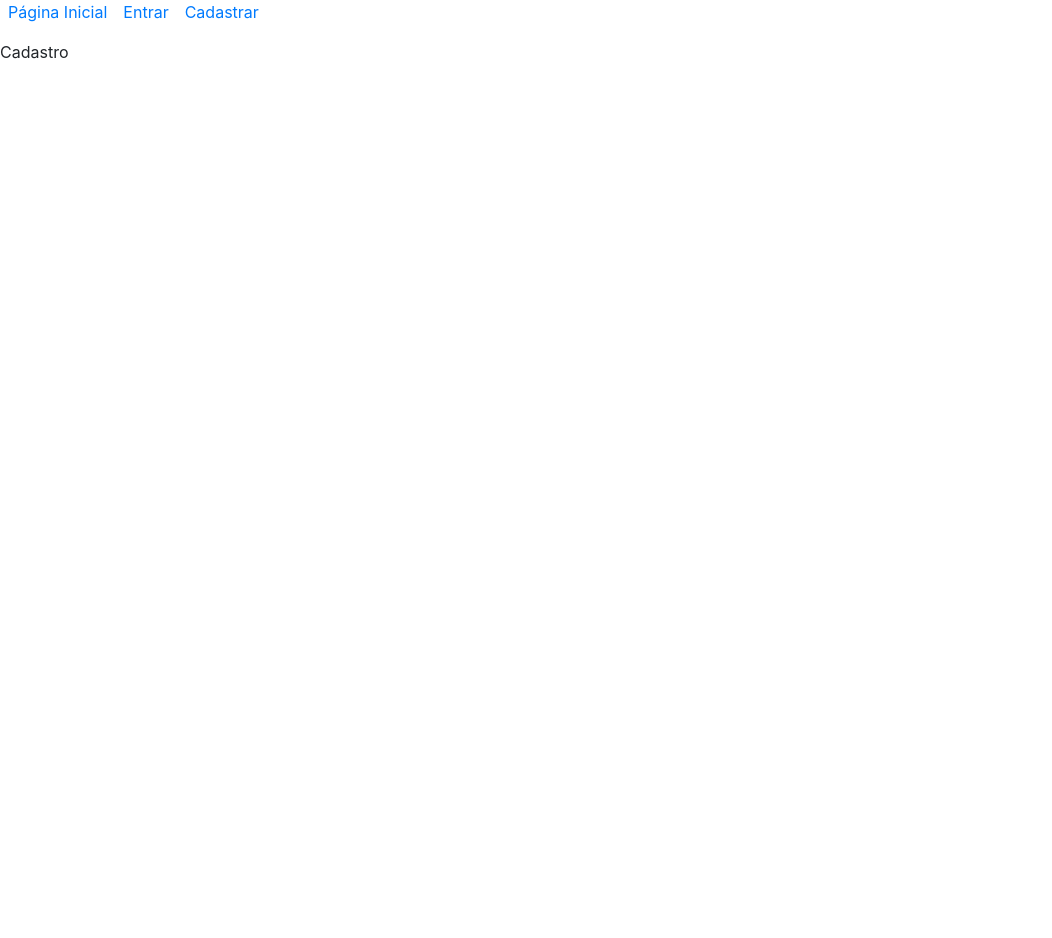
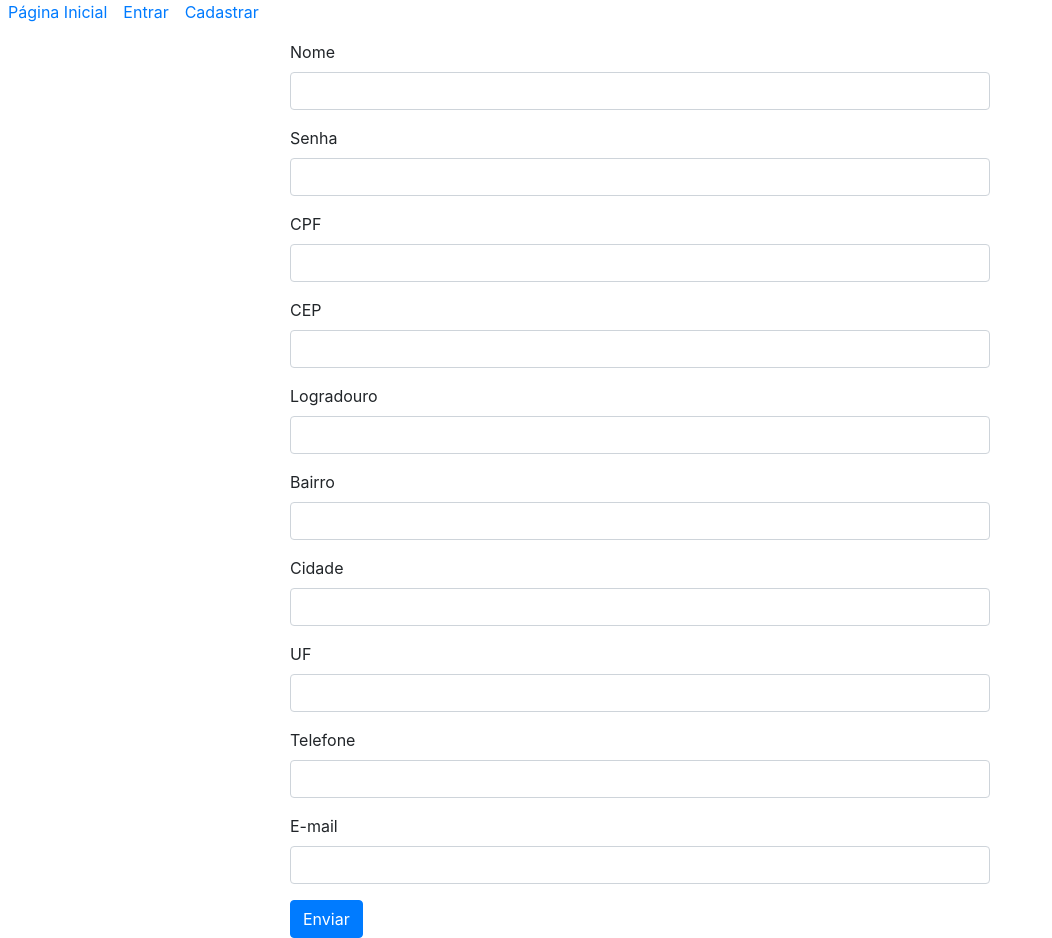
Before and after one commit to grigati/desafio-web, a React (Create React App) app: page /cadastrar in a window 1280 px wide. Shown: the whole page, without its empty margins (0-1052 px from the left). Before the commit the page ends 800 px from the top, so only its background shows below. Built offline with nearby package versions, Linux system fonts and the light colour scheme; the HTML template or start-up script is replaced by a standard one.

Commit message:
Adiciona formulário de cadastro

```diff
--- a/src/Cadastro.js
+++ b/src/Cadastro.js
@@ -1,10 +1,65 @@
 import React from 'react';
 
 class Cadastro extends React.Component {
+    constructor(props) {
+      super(props);
+    }
     render() {
         return (
-              <div>
-                Cadastro
+              <div className="mx-auto" style={{maxWidth:"700px"}}>
+                <form>
+                  <div className="form-group">
+                    <label htmlFor="input-nome">Nome</label>
+                    <input type="text" className="form-control" id="input-nome" />
+                  </div>
+
+                  <div className="form-group">
+                    <label htmlFor="input-senha">Senha</label>
+                    <input type="password" className="form-control" id="input-senha" />
+                  </div>
+
+                  <div className="form-group">
+                    <label htmlFor="input-cpf">CPF</label>
+                    <input type="text" className="form-control" id="input-cpf" />
+                  </div>
+
+                  <div className="form-group">
+                    <label htmlFor="input-cep">CEP</label>
+                    <input type="text" className="form-control" id="input-cep" />
+                  </div>
+
+                  <div className="form-group">
+                    <label htmlFor="input-logradouro">Logradouro</label>
+                    <input type="text" className="form-control" id="input-nome" />
+                  </div>
+
+                  <div className="form-group">
+                    <label htmlFor="input-bairro">Bairro</label>
+                    <input type="text" className="form-control" id="input-bairro" />
+                  </div>
+
+                  <div className="form-group">
+                    <label htmlFor="input-cidade">Cidade</label>
+                    <input type="text" className="form-control" id="input-cidade" />
+                  </div>
+
+                  <div className="form-group">
+                    <label htmlFor="input-uf">UF</label>
+                    <input type="text" className="form-control" id="input-uf" />
+                  </div>
+
+                  <div className="form-group">
+                    <label htmlFor="input-telefone">Telefone</label>
+                    <input type="text" className="form-control" id="input-telefone" />
+                  </div>
+
+                  <div className="form-group">
+                    <label htmlFor="input-email">E-mail</label>
+                    <input type="email" className="form-control" id="input-email" />
+                  </div>
+
+                  <button type="submit" className="btn btn-primary">Enviar</button>
+                </form>
               </div>
           );
     }
```
